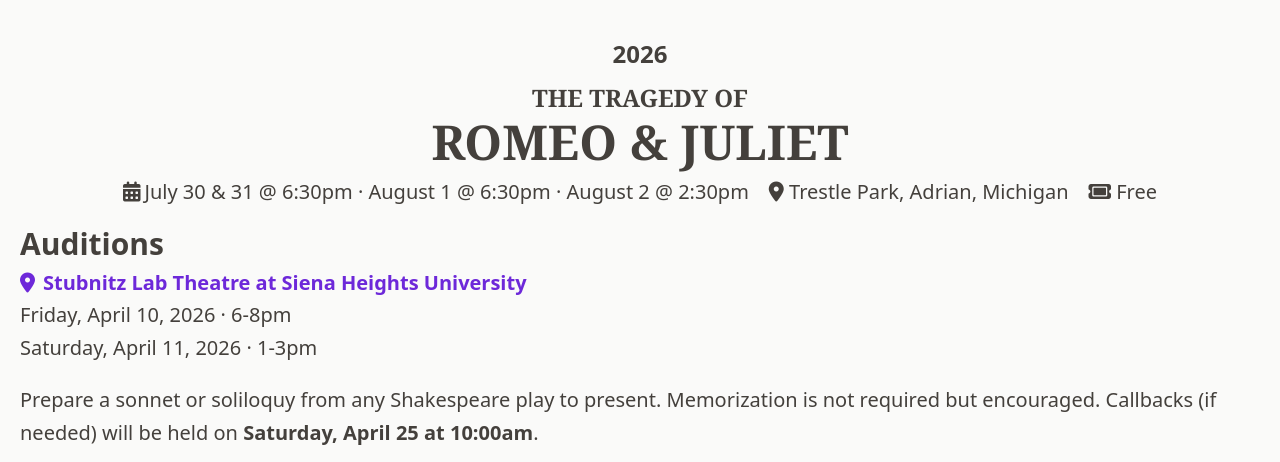
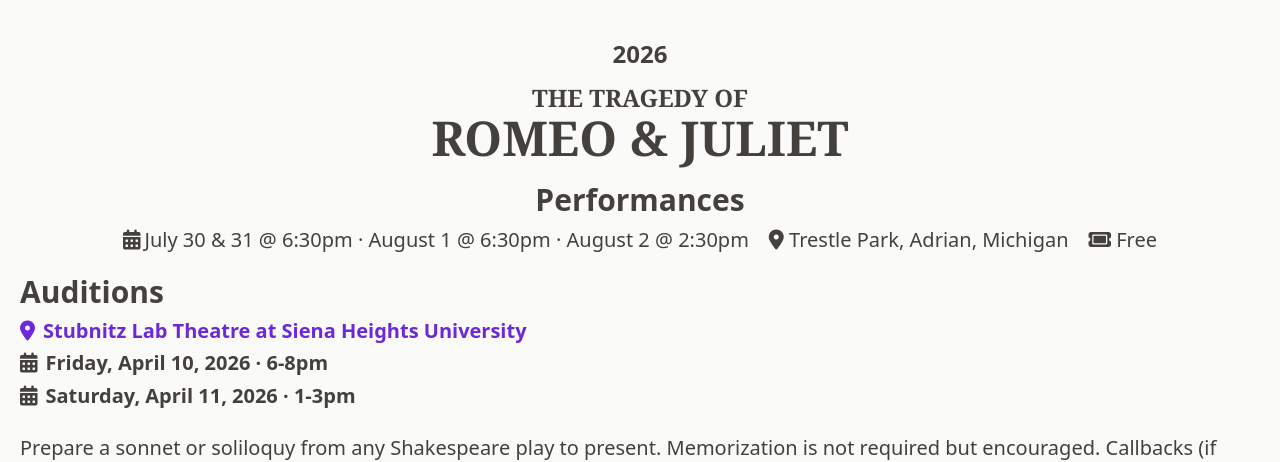
Before and after one commit to pcrist/adrian-shakespeare, a Nuxt app: page / in a window 1280 px wide. Shown: the part 802-1264 px from the top of the page. Built offline with nearby package versions, Linux system fonts and the light colour scheme.

Commit message:
R&J info cleanup

```diff
--- a/app.vue
+++ b/app.vue
@@ -67,8 +67,9 @@
         <div class="md:container mx-auto px-5 text-stone-700 dark:text-stone-200">
           <h1 class="text-xl md:text-2xl text-center font-bold uppercase">2026</h1>
           <h1 class="mt-3 text-2xl md:text-2xl text-center font-serif font-bold uppercase">The Tragedy of</h1>
-          <h1 class="my-1 mb-3 text-3xl md:text-5xl text-center font-serif font-bold uppercase">Romeo &amp; Juliet</h1>
+          <h1 class="mb-3 text-3xl md:text-5xl text-center font-serif font-bold uppercase">Romeo &amp; Juliet</h1>
 
+          <h3 class="mt-5 mb-2 font-bold text-2xl md:text-3xl md:text-center">Performances</h3>
           <div class="sm:flex flex-wrap gap-x-5 gap-y-1 justify-center mt-3 sm:mt-1 md:text-xl">
             <div class="whitespace-nowrap">
               <div class="flex items-start">
@@ -96,9 +97,9 @@
             Stubnitz Lab Theatre at Siena Heights University
           </a>
 
-          <ul class="leading-relaxed">
-            <li>Friday, April 10, 2026 &middot; 6-8pm</li>
-            <li>Saturday, April 11, 2026 &middot; 1-3pm</li>
+          <ul class="leading-relaxed font-bold">
+            <li><i class="fa fa-calendar me-2" />Friday, April 10, 2026 &middot; 6-8pm</li>
+            <li><i class="fa fa-calendar me-2" />Saturday, April 11, 2026 &middot; 1-3pm</li>
           </ul>
 
           <div class="mt-5 leading-relaxed">
```
